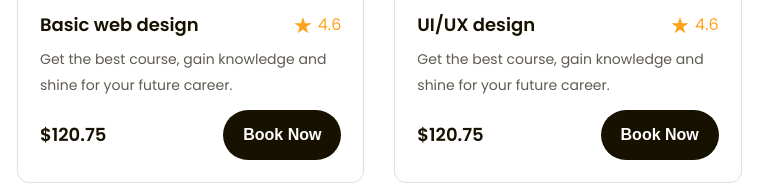
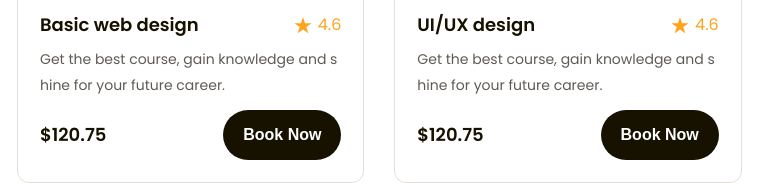
Before and after one commit to nqocdat/Figma-To-HTML, a plain HTML site: page index.html in a window 1280 px wide. Shown: the part 1319-1503 px from the top of the page, 72-831 px from the left. Drawn offline with Linux system fonts and the light colour scheme.

Commit message:
p7 hoàn thiên popular part 3

```diff
--- a/asset/css/style.css
+++ b/asset/css/style.css
@@ -47,6 +47,19 @@ a {
   max-width: calc(100% - 48px);
   margin-left: auto;
   margin-right: auto;
+}
+.line-clamp {
+  display: -webkit-box;
+  -webkit-line-clamp: var(--line-clamp, 1);
+  -webkit-box-orient: vertical;
+  overflow: hidden;
+}
+.line-clamp.line-2 {
+  --line-clamp: 2;
+}
+
+.break-all {
+  word-break: break-all;
 }
 /* Header Phần Đầu */
 .header {
--- a/index.html
+++ b/index.html
@@ -152,14 +152,13 @@
                <a href="!#"> <img src="./asset/img/1.avif" alt="Basic web design" class="thumb"></a>
                 <div class="info">
                   <div class="head">
-                    <h3 class="title"><a href="!#">Basic web design</a></h3>
+                    <h3 class="title"><a class="line-clamp break-all " href="!#">Basic web design</a></h3>
                     <div class="rating">
                       <img src="./asset/icon/Star 6.svg" alt="" class="star">
                       <span class="value">4.6</span>
                     </div>
                   </div>
-                  <p class="desc">Get the best course, gain knowledge and shine for your future career.</p>
-
+                  <p class="desc line-clamp line-2 break-all ">Get the best course, gain knowledge and shine for your future career.</p>
                   <div class="foot">
                     <span class="price">$120.75</span>
                     <button class="btn btn-book">Book Now</button>
@@ -171,13 +170,13 @@
                 <a href="!#"><img src="./asset/img/2.avif" alt="UI/UX design" class="thumb"></a>
                 <div class="info">
                   <div class="head">
-                    <h3 class="title"><a href="!#">UI/UX design</a></h3>
+                    <h3 class="title"><a class="line-clamp line-2 break-all " href="!#">UI/UX design</a></h3>
                     <div class="rating">
                       <img src="./asset/icon/Star 6.svg" alt="" class="star">
                       <span class="value">4.6</span>
                     </div>
                   </div>
-                  <p class="desc">Get the best course, gain knowledge and shine for your future career.</p>
+                  <p class="desc line-clamp line-2 break-all">Get the best course, gain knowledge and shine for your future career.</p>
 
                   <div class="foot">
                     <span class="price">$120.75</span>
@@ -190,13 +189,13 @@
                 <a href="!#"><img src="./asset/img/2.avif" alt="Web App design" class="thumb"></a>
                 <div class="info">
                   <div class="head">
-                    <h3 class="title"><a href="!#">Web App design</a></h3>
+                    <h3 class="title"><a class="line-clamp line-2 break-all" href="!#">Web App design</a></h3>
                     <div class="rating">
                       <img src="./asset/icon/Star 6.svg" alt="" class="star">
                       <span class="value">4.6</span>
                     </div>
                   </div>
-                  <p class="desc">Get the best course, gain knowledge and shine for your future career.</p>
+                  <p class="desc line-clamp line-2">Get the best course, gain knowledge and shine for your future career.</p>
 
                   <div class="foot">
                     <span class="price">$120.75</span>
```
